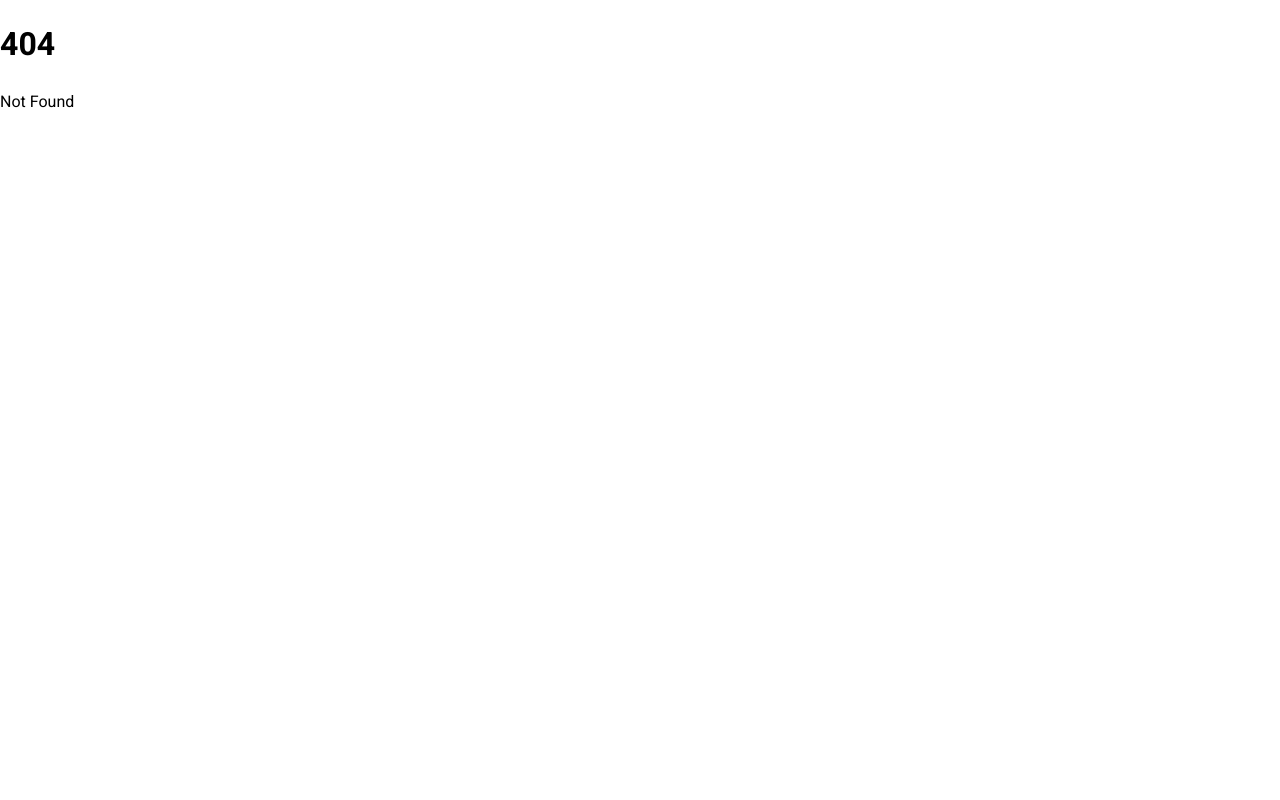
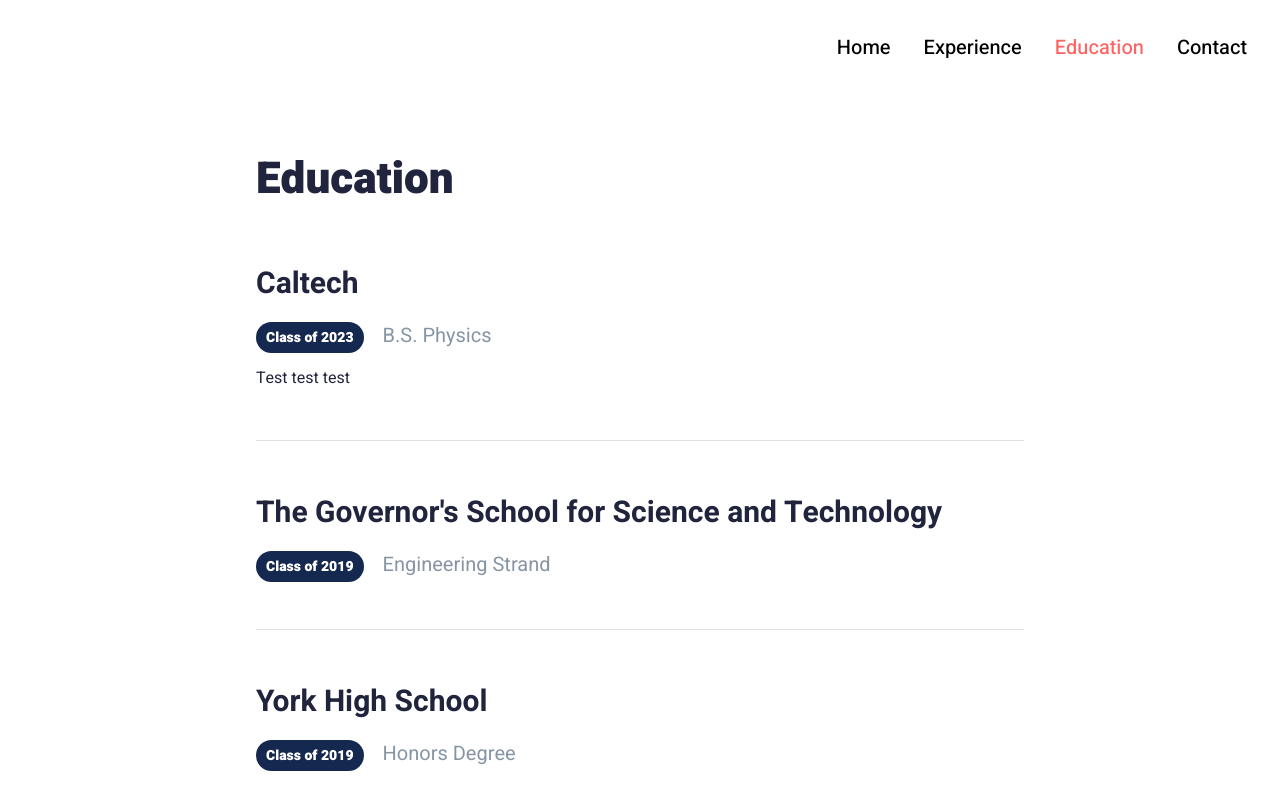
Before and after one commit to gavinmccabe/personal-site, a SvelteKit app: page /education in a window 1280 px wide. Before the commit this address had no page. Shown: the top 800 px of the page. Built offline with nearby package versions, Linux system fonts and the light colour scheme.

Commit message:
Add education and update experience

```diff
--- /dev/null
+++ b/src/lib/components/EducationItem.svelte
@@ -0,0 +1,55 @@
+<script lang="ts">
+	import type { Education } from "$lib/types";
+
+	export let education: Education;
+</script>
+
+<h1>{education.school}</h1>
+<div>
+	<h2><span>Class of {education.class}</span></h2>
+	<h2>{education.degree}</h2>
+</div>
+<p>{education.description}</p>
+<hr />
+
+<style>
+	h1 {
+		font-size: 30px;
+		font-weight: 700;
+		margin-bottom: 15px;
+	}
+
+	h2 {
+		font-size: 20px;
+		font-weight: 400;
+		color: #8695a4;
+	}
+
+	div, h2 {
+		display: inline;
+	}
+
+	p {
+		font-size: 16px;
+	}
+
+	hr {
+		height: 1px;
+		width: 100%;
+		background-color: #e0e0e0;
+		border: 0;
+		margin: 50px 0;
+	}
+
+	span {
+		padding: 5px 10px;
+		background-color: #142850;
+		border: 0;
+		border-radius: 999999px;
+		font-size: 14px;
+		font-weight: 900;
+		color: white;
+		margin-right: 15px;
+		margin-bottom: 15px;
+	}
+</style>
--- a/src/lib/components/ExperienceItem.svelte
+++ b/src/lib/components/ExperienceItem.svelte
@@ -5,7 +5,7 @@
 </script>
 
 <h1>{experience.title}</h1>
-<div id="sameLine">
+<div>
 	<h2>{experience.dates}</h2>
 	<p>|</p>
 	<h2 id="company">{experience.company}</h2>
@@ -16,7 +16,7 @@
 <style>
 	h1 {
 		font-size: 30px;
-		font-weight: 500;
+		font-weight: 700;
 		margin-bottom: 15px;
 	}
 
--- a/src/lib/components/Navbar.svelte
+++ b/src/lib/components/Navbar.svelte
@@ -1,8 +1,14 @@
+<script lang="ts">
+	import { Page } from "$lib/types";
+
+	export let page: Page;
+</script>
+
 <ul>
 	<li><a href="/">Home</a></li>
-	<li><a href="/experience">Experience</a></li>
-	<li><a href="/">Education</a></li>
-	<li><a href="/">Contact</a></li>
+	<li><a class:selected="{page == Page.Experience}" href="/experience">Experience</a></li>
+	<li><a class:selected="{page == Page.Education}" href="/education">Education</a></li>
+	<li><a class:selected="{page == Page.Contact}" href="/">Contact</a></li>
 </ul>
 
 <style>
@@ -28,4 +34,10 @@
 	a:visited {
 		color: inherit;
 	}
+
+	.selected {
+		color: #ff6464 !important;
+	}
+
+
 </style>
--- a/src/lib/styles/global.css
+++ b/src/lib/styles/global.css
@@ -1,4 +1,4 @@
-@import url("https://fonts.googleapis.com/css2?family=Heebo:wght@400;500;700&display=swap");
+@import url("https://fonts.googleapis.com/css2?family=Heebo:wght@400;500;700;900&display=swap");
 
 html,
 body {
--- a/src/lib/types.ts
+++ b/src/lib/types.ts
@@ -11,3 +11,17 @@
 	dates: string;
 	description: string;
 }
+
+export interface Education {
+	school: string;
+	degree: string;
+	class: number;
+	description: string;
+}
+
+export enum Page {
+	Home,
+	Experience,
+	Education,
+	Contact
+}
--- a/src/routes/+layout.svelte
+++ b/src/routes/+layout.svelte
@@ -1,5 +1,8 @@
 <script lang="ts">
 	import "$lib/styles/global.css";
+	import Navbar from "$lib/components/Navbar.svelte";
+	import Footer from "$lib/components/Footer.svelte";
 </script>
 
 <slot />
+<Footer />
--- /dev/null
+++ b/src/routes/education/+page.svelte
@@ -0,0 +1,50 @@
+<script lang="ts">
+	import type { Education } from "$lib/types";
+	import { Page } from "$lib/types";
+
+	import Navbar from "$lib/components/Navbar.svelte";
+	import EducationItem from "$lib/components/EducationItem.svelte";
+
+	let education: Education[] = [
+		{
+			school: "Caltech",
+			degree: "B.S. Physics",
+			class: 2023,
+			description: "Test test test"
+		},
+		{
+			school: "The Governor's School for Science and Technology",
+			degree: "Engineering Strand",
+			class: 2019,
+			description: ""
+		},
+		{
+			school: "York High School",
+			degree: "Honors Degree",
+			class: 2019,
+			description: ""
+		}
+	];
+</script>
+
+<Navbar page={Page.Education}/>
+<main>
+	<h1>Education</h1>
+	{#each education as e}
+		<EducationItem education={e} />
+	{/each}
+</main>
+
+<style>
+	main {
+		margin: 0 20%;
+		color: #21243d;
+	}
+
+	h1 {
+		font-size: 44px;
+		font-weight: 900;
+		margin-top: 85px;
+		margin-bottom: 50px;
+	}
+</style>
--- a/src/routes/experience/+page.svelte
+++ b/src/routes/experience/+page.svelte
@@ -1,24 +1,17 @@
 <script lang="ts">
 	import type { Experience } from "$lib/types";
+	import { Page } from "$lib/types";
 
-	import Footer from "$lib/components/Footer.svelte";
+	import ExperienceItem from "$lib/components/ExperienceItem.svelte";
 	import Navbar from "$lib/components/Navbar.svelte";
-	import ExperienceItem from "$lib/components/ExperienceItem.svelte";
 
 	let experiences: Experience[] = [
 		{
-			title: "Software Development Engineering Intern - Quantum",
-			company: "AWS Center for Quantum Computing",
-			dates: "June 2023 - Present",
+			title: "Head Cooking Class Assistant",
+			company: "Caltech",
+			dates: "September 2022 - Present",
 			description:
-				"Software engineering intern on the control stack team supporting AWS's efforts to build an error-correcting quantum computer."
-		},
-		{
-			title: "Chief Technology Officer",
-			company: "MG Venture, LLC.",
-			dates: "October 2020 - Present",
-			description:
-				"Supports a software team overseeing the development of the Hangr iOS application.  Served as a bridge between technical engineers and other business-focused employees to oversee a beta rollout to over 15 locations nationwide."
+				"Assist instructors in running the Caltech cooking class (SA 16a).  Responsibilities include coordinating class logistics, helping students in the kitchen, and providing demos and feedback on techniques."
 		},
 		{
 			title: "Technical Consultant",
@@ -26,6 +19,20 @@
 			dates: "September 2021 - Present",
 			description:
 				"Provide subject-matter expertise and training support to U.S. government and private industry training programs, requiring demonstrated proficiency, while operating in both classroom and field training environments."
+		},
+		{
+			title: "Software Development Engineering Intern - Quantum",
+			company: "AWS Center for Quantum Computing",
+			dates: "June 2022 - September 2022",
+			description:
+				"Software engineering intern on the control stack team supporting AWS's efforts to build an error-correcting quantum computer."
+		},
+		{
+			title: "Chief Technology Officer",
+			company: "MG Venture, LLC.",
+			dates: "October 2020 - October 2022",
+			description:
+				"Supports a software team overseeing the development of the Hangr iOS application.  Served as a bridge between technical engineers and other business-focused employees to oversee a beta rollout to over 15 locations nationwide."
 		},
 		{
 			title: "Head Teaching Assistant - Web Development (CS 132)",
@@ -65,14 +72,13 @@
 	];
 </script>
 
-<Navbar />
+<Navbar page={Page.Experience} />
 <main>
 	<h1>Experience</h1>
 	{#each experiences as experience}
 		<ExperienceItem {experience} />
 	{/each}
 </main>
-<Footer />
 
 <style>
 	main {
@@ -82,7 +88,7 @@
 
 	h1 {
 		font-size: 44px;
-		font-weight: 700;
+		font-weight: 900;
 		margin-top: 85px;
 		margin-bottom: 50px;
 	}
```
Also changed, not shown: src/routes/+page.svelte (+3 -4 lines).
